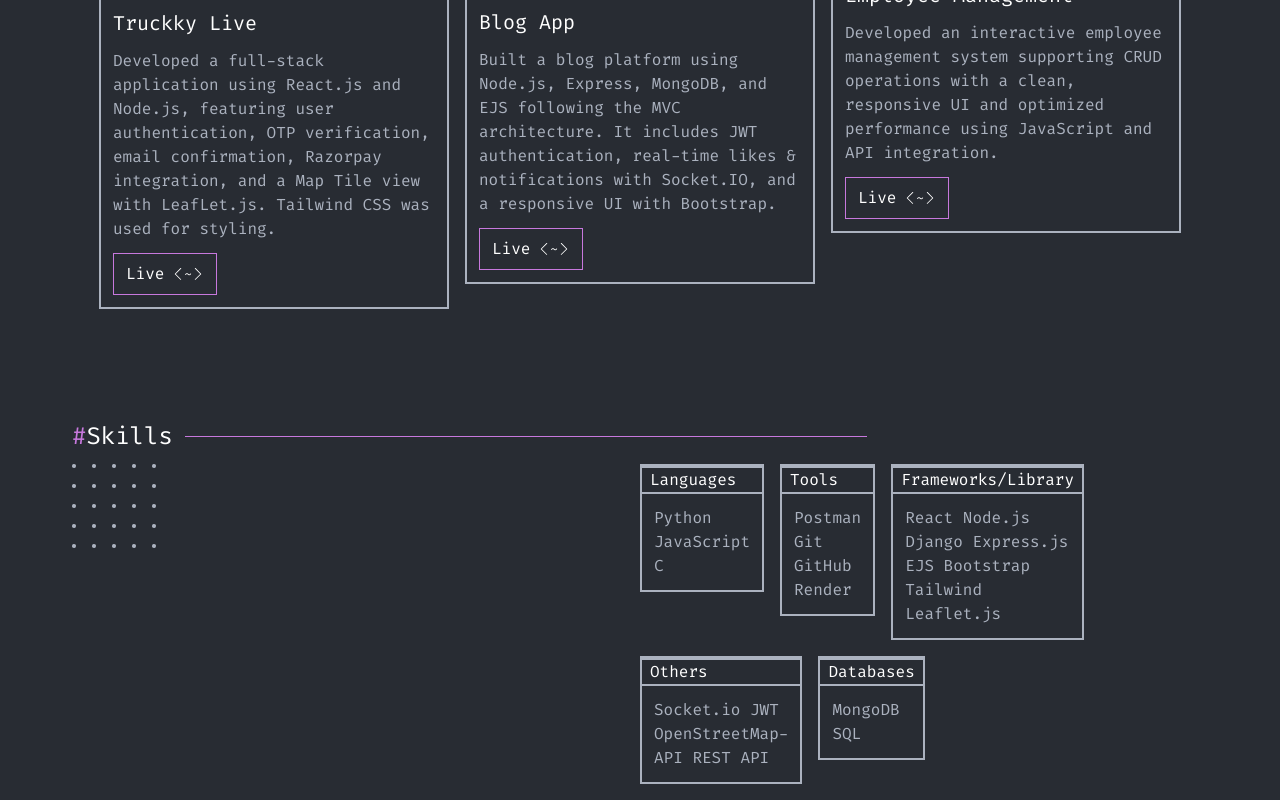
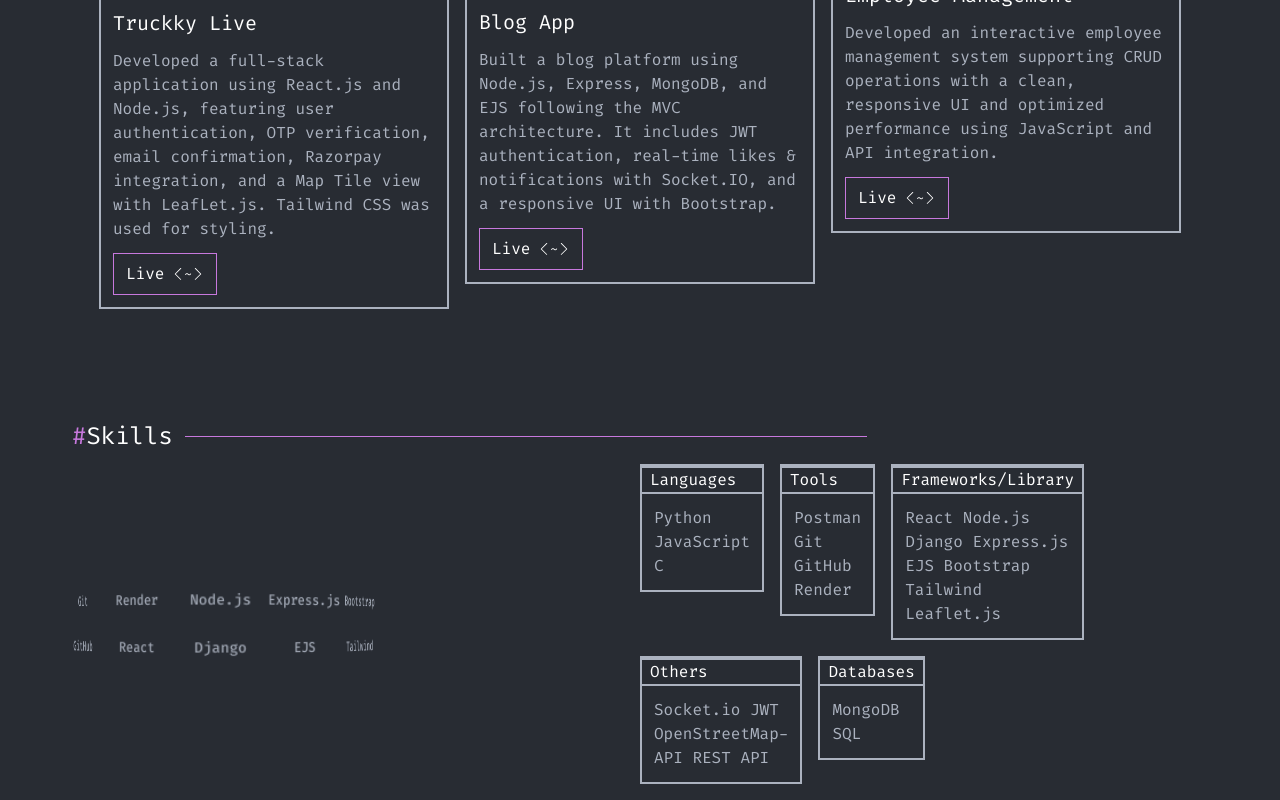
Before and after one commit to Arunk-002/Portfolio, a React (Vite) app: page / in a window 1280 px wide. Shown: the part 1164-1964 px from the top of the page. Built offline with nearby package versions, Linux system fonts and the light colour scheme.

Commit message:
Skills section completed addded a 3-d object

```diff
--- a/package.json
+++ b/package.json
@@ -10,10 +10,10 @@
     "preview": "vite preview"
   },
   "dependencies": {
-    "@emotion/react": "^11.14.0",
-    "@emotion/styled": "^11.14.0",
     "@mui/material": "^6.4.8",
     "@tailwindcss/vite": "^4.0.14",
+    "framer-motion": "^12.5.0",
+    "motion": "^12.5.0",
     "react": "^19.0.0",
     "react-dom": "^19.0.0",
     "react-icons": "^5.5.0",
--- /dev/null
+++ b/src/components/AnimatedCube.jsx
@@ -0,0 +1,98 @@
+import { motion, useMotionValue, useAnimationFrame } from 'framer-motion';
+import React from 'react';
+
+export default function AnimatedSphere({ skills }) {
+  const rotate = useMotionValue(0);
+
+  // Flatten all skills into a single array
+  const flattenedSkills = skills.flatMap(category => category.items);
+
+  // Create 12 faces for spherical effect
+  const faceCount = 12;
+  const skillGroups = [];
+  const chunkSize = Math.ceil(flattenedSkills.length / faceCount);
+  for (let i = 0; i < faceCount; i++) {
+    skillGroups.push(flattenedSkills.slice(i * chunkSize, (i + 1) * chunkSize));
+  }
+
+  useAnimationFrame((time) => {
+    const newRotate = Math.sin(time / 8000) * 360;
+    rotate.set(newRotate);
+  });
+
+  return (
+    <div className="container">
+      <motion.div
+        className="sphere"
+        style={{
+          rotateY: rotate,
+          transformStyle: 'preserve-3d',
+        }}
+      >
+        {skillGroups.map((group, index) => {
+          const angle = (360 / faceCount) * index;
+          return (
+            <div
+              key={index}
+              className="face"
+              style={{
+                transform: `
+                  rotateY(${angle}deg)
+                  translateZ(150px)
+                `
+              }}
+            >
+              {group.map((skill, i) => (
+                <div key={i} className="skill-item">{skill}</div>
+              ))}
+            </div>
+          )
+        })}
+      </motion.div>
+      <style>{`
+        .container {
+          perspective: 1200px;
+          width: 300px;
+          height: 300px;
+        }
+        .sphere {
+          width: 300px;
+          height: 300px;
+          position: relative;
+          transform-style: preserve-3d;
+        }
+        .face {
+          position: absolute;
+          width: 100%;
+          height: 100%;
+          backface-visibility: hidden;
+          display: flex;
+          flex-direction: column;
+          align-items: center;
+          justify-content: center;
+          gap: 4px;
+          padding: 10px;
+        }
+        .skill-item {
+          font-size: 0.8rem;
+          font-weight: 500;
+          color: #ABB2BF;
+          text-align: center;
+          line-height: 3;
+          padding: 0 20px;
+          word-break: break-word;
+          opacity: 0.9;
+          transition: all 0.3s ease;
+          position: relative;
+          transform-origin: center;
+        }
+        .skill-item:hover {
+          text-shadow: 0 0 12px rgba(0, 255, 136, 0.8);
+          transform: scale(1.1);
+          cursor: pointer;
+          opacity: 1;
+        }
+      `}</style>
+    </div>
+  );
+}
--- a/src/components/Skills.jsx
+++ b/src/components/Skills.jsx
@@ -1,4 +1,5 @@
 import React from "react";
+import AnimatedCube from "./AnimatedCube";
 
 const skills = [
     { category: "Languages", items: ["Python", "JavaScript", "C"] },
@@ -18,9 +19,9 @@ function Skills() {
           </p>
           <hr className="h-0 w-full border-primary" />
         </div>
-        <div className="grid grid-cols-2 ">
-            <div className="c">
-                <img src="/Dots.png" alt="" />
+        <div className="grid sm:grid-cols-2">
+            <div className=" self-center">
+                <AnimatedCube skills={skills}/>
             </div>
           <div className="flex flex-wrap gap-4 w-full max-sm:justify-center">
             {skills.map((skill, index) => (
```
Also changed, not shown: 1 other file (tests, documents, lock files or other folders).
